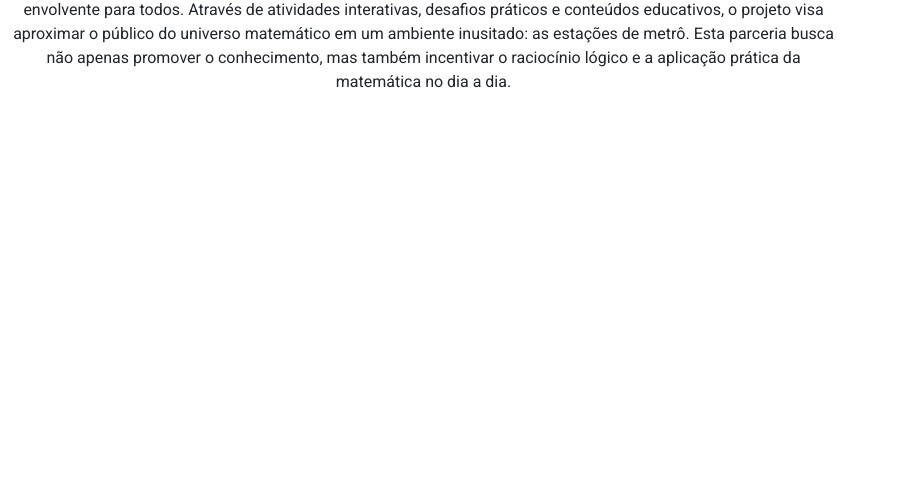
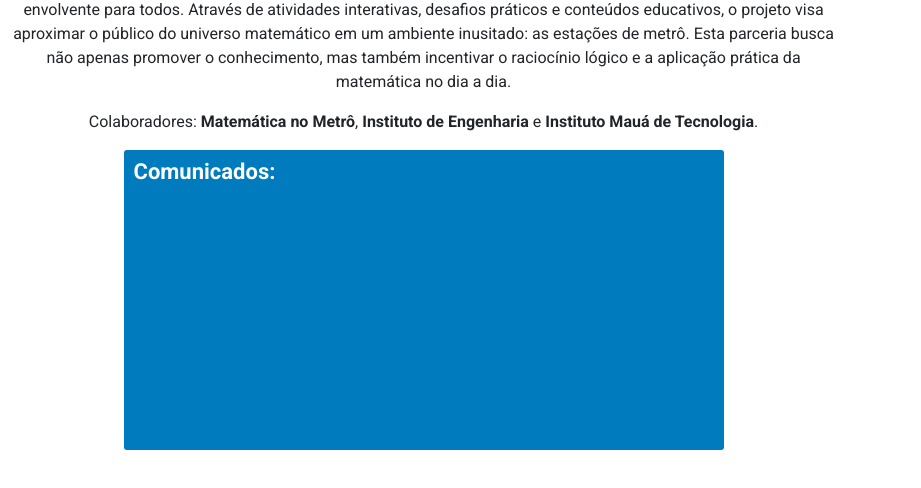
Before and after one commit to Peoliveirapinto/Projeto, a website: page index.html in a window 1280 px wide. Shown: the part 220-708 px from the top of the page, 359-1280 px from the left. Drawn offline with nearby package versions, Linux system fonts and the light colour scheme.

Commit message:
comunicados

```diff
--- a/estilo.css
+++ b/estilo.css
@@ -167,3 +167,23 @@ a.login-link:hover {
         font-size: 14px;
     }
 }
+.rectangle {
+    background-color: #007bbe; /* Cor do retângulo */
+    border-radius: 3px; /* Bordas arredondadas */
+    height: 300px; /* Altura do retângulo */
+    width: 100%; /* Largura total do container */
+    max-width: 600px; /* Largura máxima para centralização */
+    margin: 0 auto; /* Centraliza o retângulo horizontalmente */
+    position: relative; /* Para posicionar o texto dentro */
+}
+
+.rectangle-text {
+    color: white; /* Cor do texto */
+    font-family: 'Roboto', sans-serif; /* Fonte padrão */
+    font-size: 22px; /* Tamanho do texto */
+    font-weight: bold; /* Texto em negrito */
+    position: absolute; /* Posicionamento relativo ao retângulo */
+    top: 5px; /* Distância do topo */
+    left: 10px; /* Distância da borda esquerda */
+    margin: 0; /* Remove margens padrão */
+}
--- a/index.html
+++ b/index.html
@@ -137,7 +137,6 @@
         </div>
     </div>
 
-    <!-- Conteúdo Principal -->
     <main class="container mt-4">
         <section class="row gy-4">
             <!-- GIF -->
@@ -158,9 +157,18 @@
                     apenas promover o conhecimento, mas também incentivar o raciocínio lógico e a aplicação prática da
                     matemática no dia a dia.
                 </p>
+                <p>
+                    Colaboradores: <strong>Matemática no Metrô</strong>, <strong>Instituto de Engenharia</strong> e
+                    <strong>Instituto Mauá de Tecnologia</strong>.
+                </p>
+                <!-- Retângulo -->
+                <div class="rectangle mt-3">
+                    <p class="rectangle-text">Comunicados:</p>
+                </div>
             </div>
         </section>
     </main>
+
 
     <!-- Incluindo o Bootstrap JS -->
     <script src="https://cdn.jsdelivr.net/npm/bootstrap@5.3.0-alpha1/dist/js/bootstrap.bundle.min.js"></script>
```
